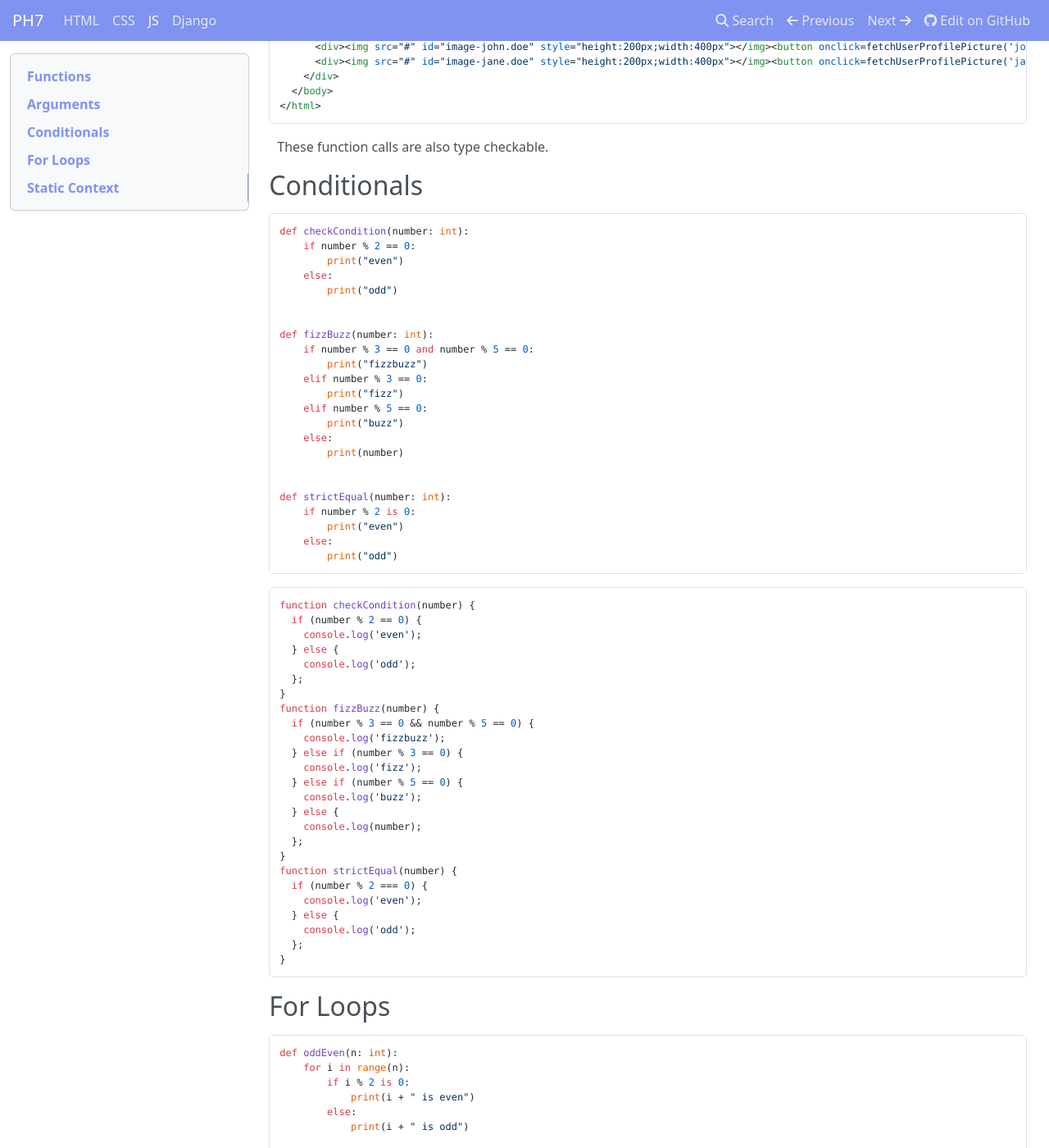
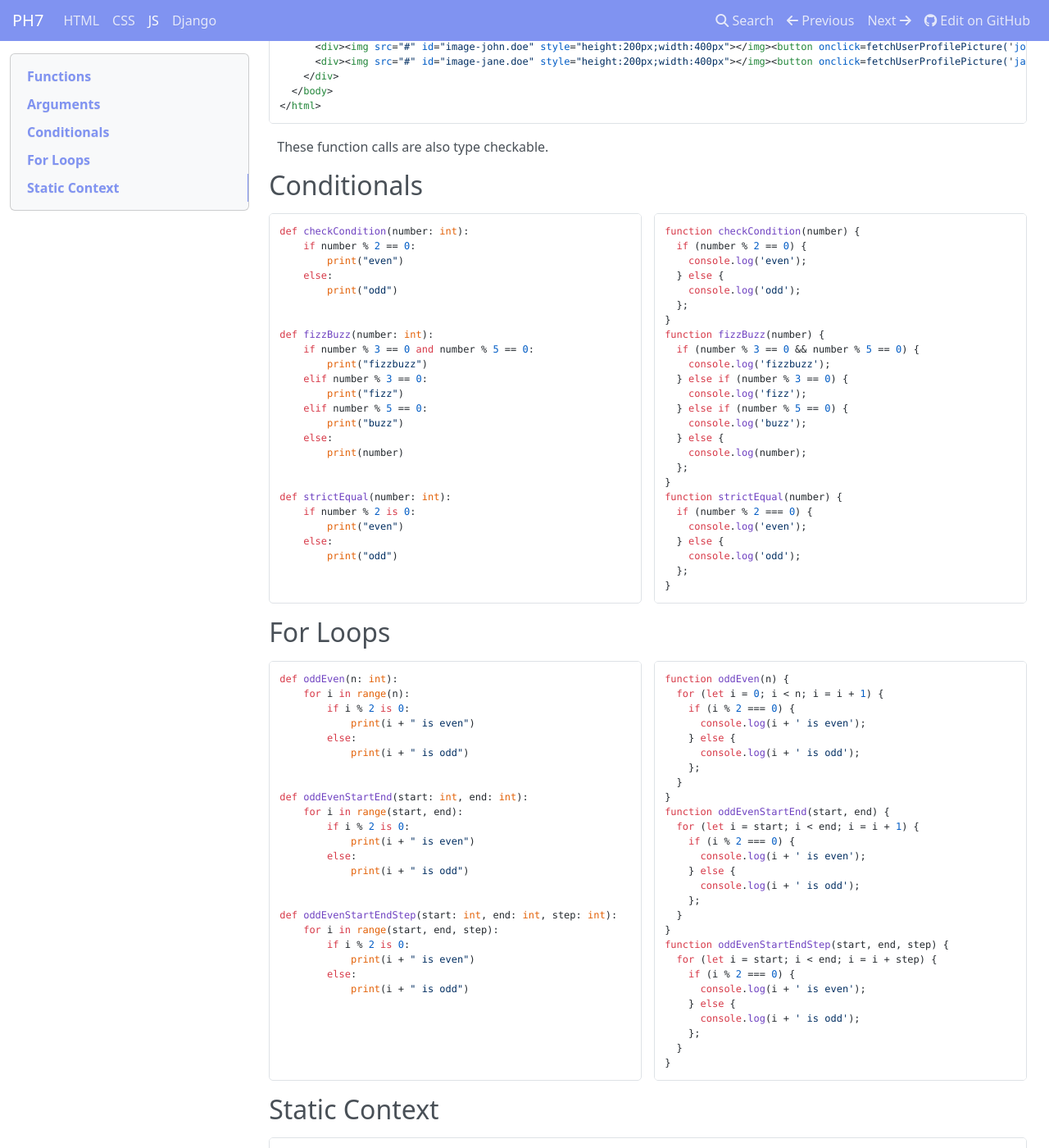
Before and after one commit to angrybayblade/ph7, an MkDocs documentation site: the page built from docs/js.md, in a window 1280 px wide and 1400 px high, scrolled down 2627 px. Shown: the whole window at 82% size. Built offline with MkDocs 1.6.1, drawn with Linux system fonts in a browser that asks for light colours; nearby versions of some CDN libraries.

Commit message:
docs: support side-by-side view

```diff
--- a/docs/style.css
+++ b/docs/style.css
@@ -82,3 +82,14 @@ body pre {
 .col-md-9 p {
   padding-left: 10px;
 }
+
+@media only screen and (min-width: 1000px) {
+  body .side-by-side {
+    display: flex;
+    gap: 15px;
+    width: 100%;
+  }
+  body .side-by-side pre{
+    width: 50%;
+  }
+}
```
